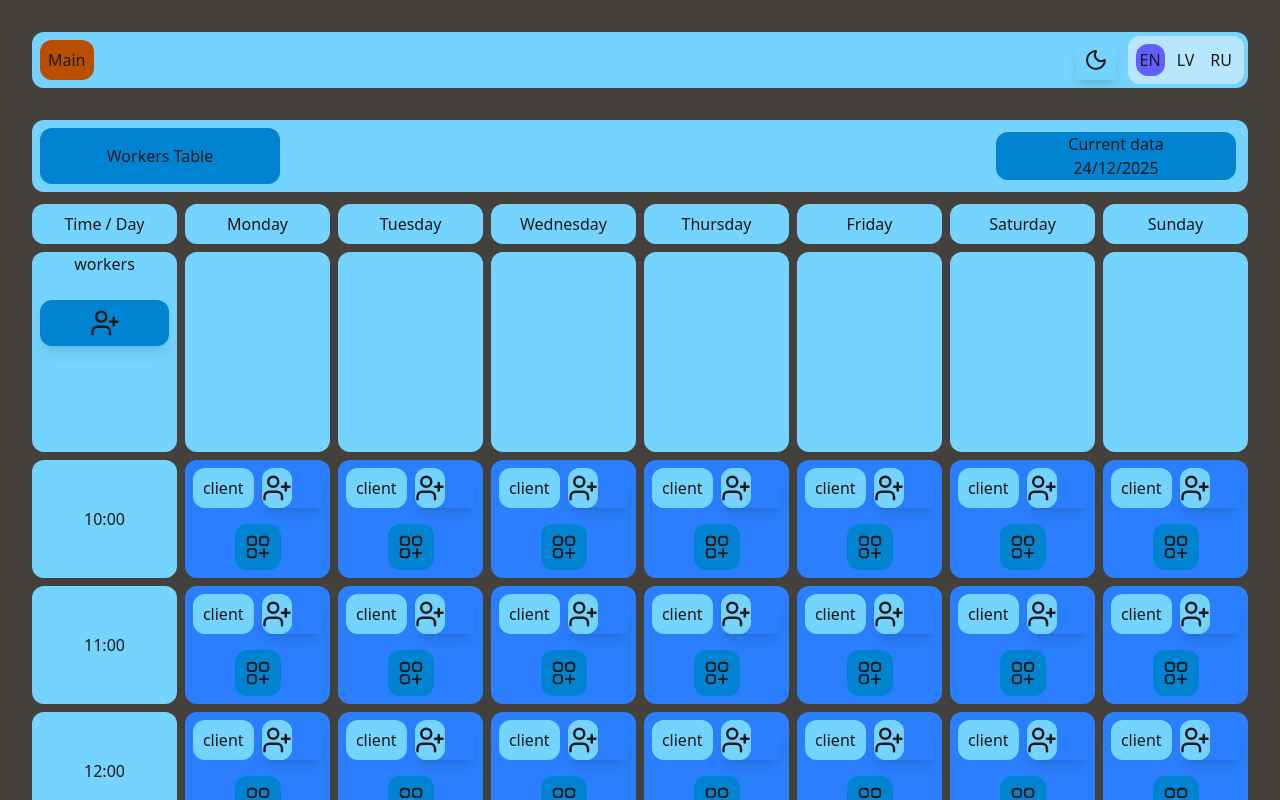
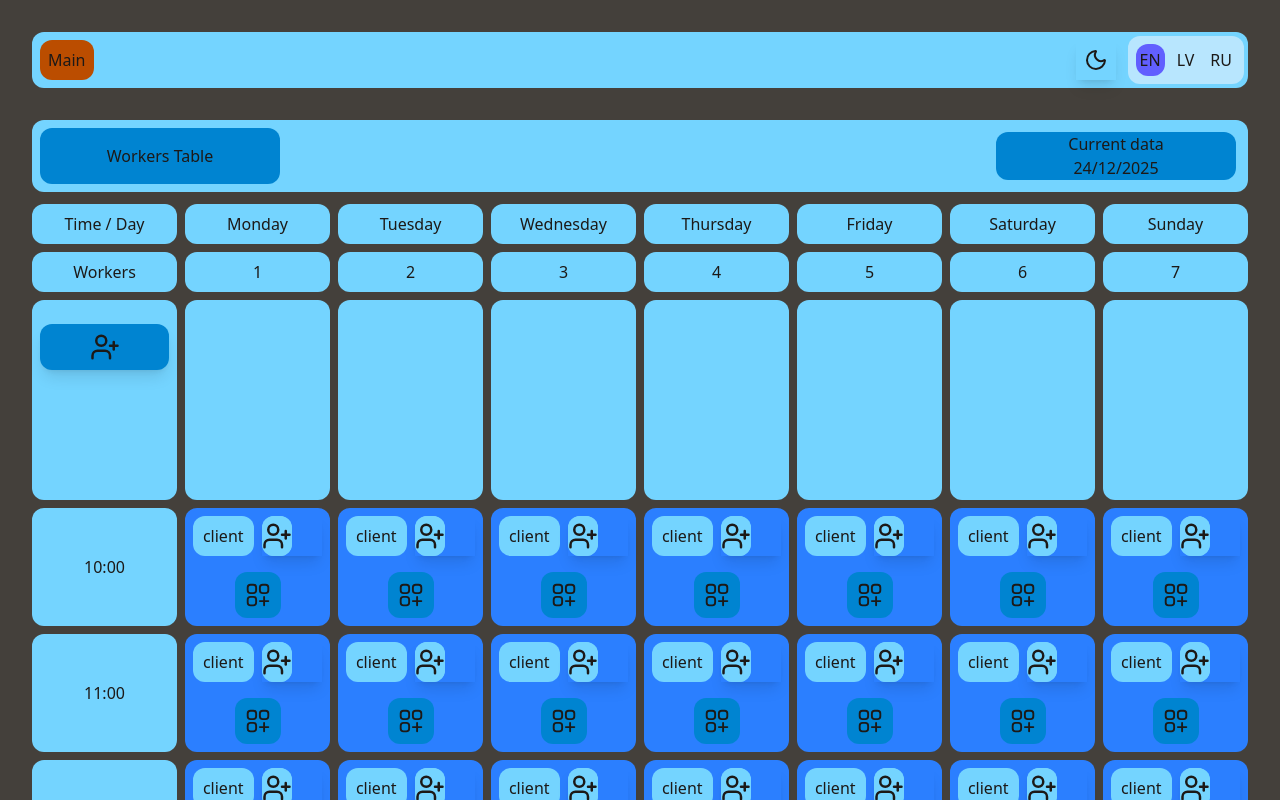
Before and after one commit to LilithStd/work_schedule, a Next.js app: page /schedule in a window 1280 px wide. Shown: the top 800 px of the page. Built offline with nearby package versions, Linux system fonts and the light colour scheme.

Commit message:
change list days logics

```diff
--- a/src/components/dateDaysWeek.tsx
+++ b/src/components/dateDaysWeek.tsx
@@ -4,10 +4,13 @@ import isoWeek from 'dayjs/plugin/isoWeek'
 dayjs.extend(isoWeek)
 
 export default function DateDaysWeek() {
+    const newArrayForWeekDays = Array.from({ length: 7 }, (_, i) => i + 1); // [1, 2, 3, 4, 5, 6, 7]
     const dataDaysWeek = useMemo(() => {
         return (
-            <div>
-                <p>1</p>
+            <div className={`flex`}>
+                {newArrayForWeekDays.map((dayIndex) => {
+                    return <p key={dayIndex}>{dayIndex}</p>
+                })}
             </div>
         )
     }, []);
--- a/src/components/tableCell.tsx
+++ b/src/components/tableCell.tsx
@@ -16,6 +16,8 @@ export default function TableCell() {
     const registrationData = useRegistationStore(
         (state) => state.registartionData
     );
+
+    const newWeek = new Array(7).fill(1);
     const addRegistrationData = useRegistationStore((state) => state.createRegistrationDataCell)
     const currentLanguageApp = useGlobalStore((state) => state.currentLanguageApp)
     const currentThemeApp = useGlobalStore((state) => state.currentThemeApp)
@@ -92,6 +94,20 @@ export default function TableCell() {
                     </div>
                 ))}
 
+                <>
+                    <p className={`rounded-xl min-h-10 justify-center flex items-center ${indents.container.margin} text-center ${THEME_COLORS[currentThemeApp].container.main}`}>Workers</p>
+                    {newWeek.map((_, index) => (
+
+                        <div
+                            key={index}
+                            className={`rounded-xl min-h-10 justify-center flex items-center ${indents.container.margin} text-center ${THEME_COLORS[currentThemeApp].container.main}`} >
+                            {index + 1}
+                        </div>
+
+
+                    ))}
+                </>
+
                 {/* <DateDaysWeek /> */}
                 <WorkersList />
                 {tableContent}
--- a/src/components/workersList.tsx
+++ b/src/components/workersList.tsx
@@ -60,7 +60,6 @@ export default function WorkersList() {
     return (
         <React.Fragment>
             <div className={` ${THEME_COLORS[currentThemeApp].container.main} text-center flex flex-col min-h-50  m-1 rounded-xl`}>
-                <h2 className="text-center">workers</h2>
                 <div className="m-2 flex flex-col gap-2">
                     {workerData.map((workerData) =>
                         <WorkerCell key={workerData.id} worker={workerData.id} typeWorkerCell={TYPE_WORKER_CELL.CREATE} />
```
